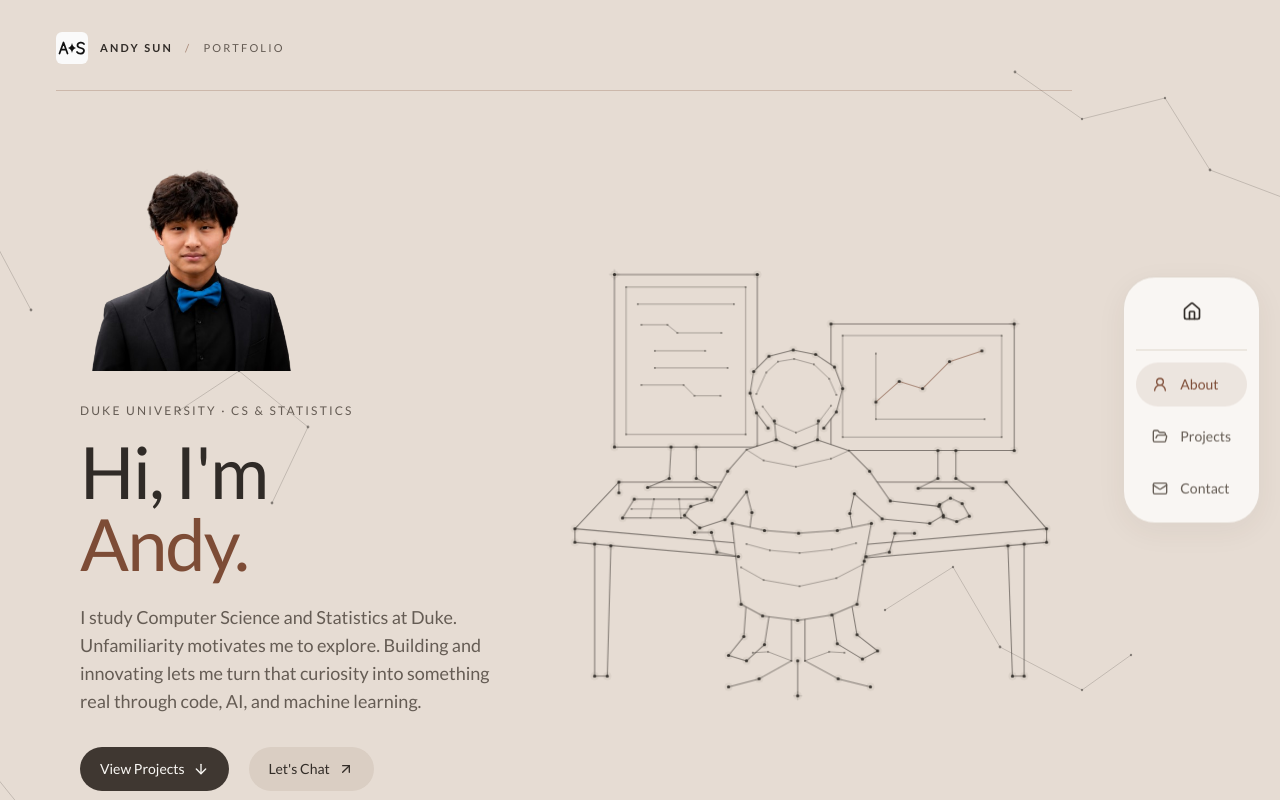
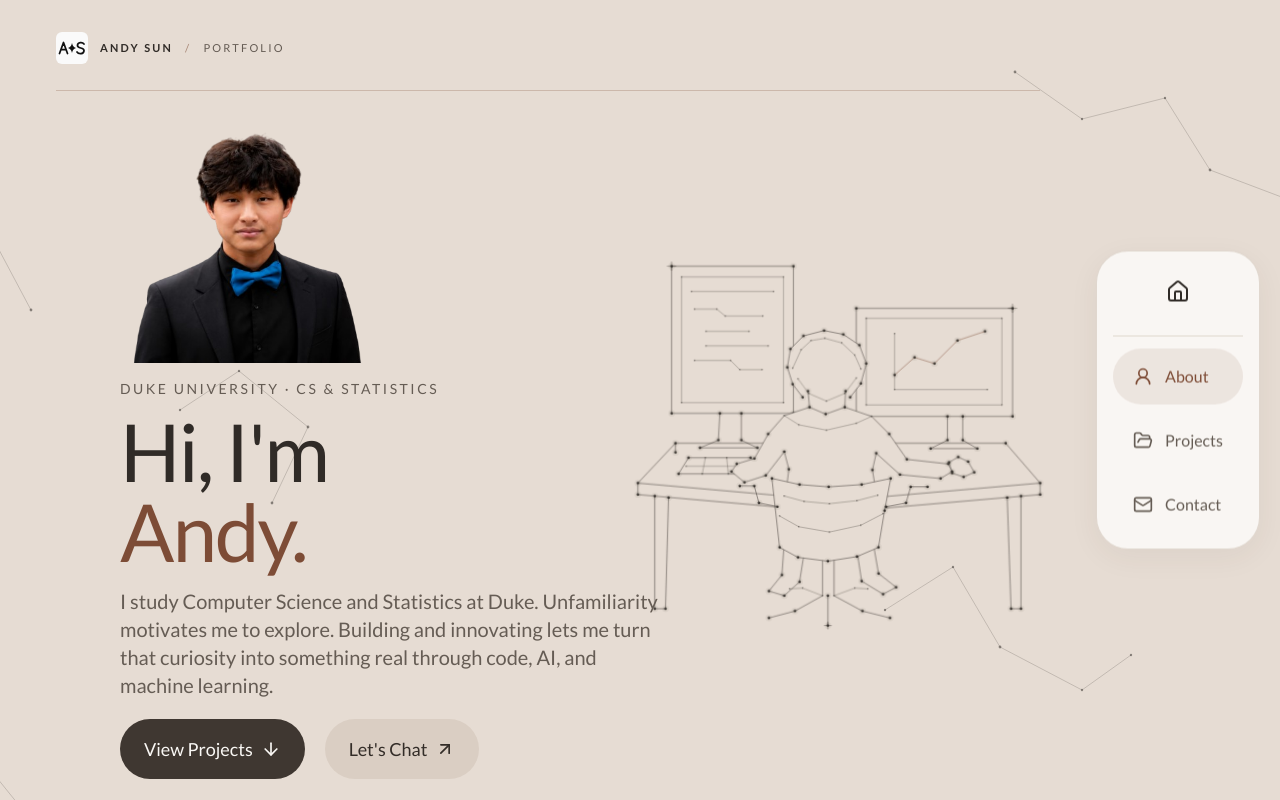
Before and after one commit to awsun124/PersonalPortfolio, a React (Vite) app: page / in a window 1280 px wide. Shown: the top 800 px of the page. Built offline with nearby package versions, Linux system fonts and the light colour scheme.

Commit message:
Adjust portfolio layout and constellation animation

```diff
--- a/src/components/Navbar.tsx
+++ b/src/components/Navbar.tsx
@@ -45,18 +45,18 @@ const Navbar = () => {
         if (location.pathname === "/") document.getElementById(id)?.scrollIntoView({ behavior: "auto" });
       }}
       aria-current={activeSection === id ? "location" : undefined}
-      className={`flex items-center gap-3 rounded-full px-4 py-3 text-sm transition-colors ${activeSection === id ? "bg-accent/10 text-accent" : "text-muted-foreground hover:bg-muted hover:text-foreground"}`}
+      className={`flex items-center gap-3 rounded-full px-5 py-4 text-base transition-colors ${activeSection === id ? "bg-accent/10 text-accent" : "text-muted-foreground hover:bg-muted hover:text-foreground"}`}
     >
-      <Icon className="w-4 h-4" aria-hidden="true" />{label}
+      <Icon className="w-5 h-5" aria-hidden="true" />{label}
     </Link>
   ));
 
   return (
     <header className="sticky top-0 z-50 p-3 lg:fixed lg:top-1/2 lg:right-5 lg:-translate-y-1/2 lg:p-0">
-      <nav aria-label="Main navigation" className="pill-nav flex items-center justify-between px-5 py-3 lg:flex-col lg:rounded-[2rem] lg:p-3 lg:gap-4">
+      <nav aria-label="Main navigation" className="pill-nav flex items-center justify-between px-5 py-3 lg:flex-col lg:rounded-[2rem] lg:p-4 lg:gap-5">
         <Link to="/#home" aria-label="Andy Sun, home" onClick={() => { setIsMenuOpen(false); if (location.pathname === "/") window.scrollTo({ top: 0, behavior: "auto" }); }} className="font-serif font-bold lg:py-3">
           <span className="lg:hidden">Andy Sun</span>
-          <House className="hidden lg:block w-5 h-5" />
+          <House className="hidden lg:block w-6 h-6" />
         </Link>
         <div className="hidden lg:flex flex-col gap-2 border-t border-border/60 pt-3">{links}</div>
         <button type="button" className="lg:hidden p-2" aria-label={isMenuOpen ? "Close menu" : "Open menu"} aria-expanded={isMenuOpen} aria-controls="mobile-navigation" onClick={() => setIsMenuOpen(!isMenuOpen)}>
--- a/src/components/home/ComputerConstellation.tsx
+++ b/src/components/home/ComputerConstellation.tsx
@@ -86,8 +86,8 @@ const ComputerConstellation = () => {
   ];
 
   return (
-    <div className="computer-constellation w-full max-w-2xl mx-auto" aria-hidden="true">
-      <svg viewBox="0 0 640 600" fill="none" className="w-full h-auto">
+    <div className="computer-constellation w-full max-w-2xl mx-auto lg:-translate-x-8 lg:scale-110" aria-hidden="true">
+      <svg viewBox="40 65 560 500" fill="none" className="w-full h-auto">
         <defs>
           <mask id={`${maskId}-workspace`} maskUnits="userSpaceOnUse" x="0" y="0" width="640" height="600">
             <rect width="640" height="600" fill="white" />
@@ -116,13 +116,13 @@ const ComputerConstellation = () => {
                   strokeLinejoin="round"
                   pathLength="1"
                   className="constellation-line"
-                  style={{ "--delay": `${0.7 + (index % 11) * 0.16}s` } as CSSProperties}
+                  style={{ "--delay": `${0.35 + (index % 11) * 0.1}s` } as CSSProperties}
                 />
               ))}
               {stars.map(({ point, detail }, index) => {
                 const [x, y] = point.split(",").map(Number);
                 return (
-                  <g key={point} className="constellation-star" style={{ "--delay": `${(index % 13) * 0.1}s` } as CSSProperties}>
+                  <g key={point} className="constellation-star" style={{ "--delay": `${(index % 13) * 0.06}s` } as CSSProperties}>
                     {!detail && <circle cx={x} cy={y} r="4.5" fill="currentColor" opacity="0.06" />}
                     <circle cx={x} cy={y} r={detail ? 1 : 1.8} fill="currentColor" opacity={detail ? 0.55 : 0.9} />
                   </g>
--- a/src/components/home/Hero.tsx
+++ b/src/components/home/Hero.tsx
@@ -3,29 +3,29 @@ import { ArrowDown, ArrowUpRight } from "lucide-react";
 import ComputerConstellation from "@/components/home/ComputerConstellation";
 
 const Hero = () => (
-  <section id="home" className="grid lg:grid-cols-[minmax(0,0.85fr)_minmax(0,1.15fr)] items-center gap-8 lg:gap-4 min-h-[75svh] py-6 lg:translate-x-6">
-    <div className="relative z-10 py-6">
+  <section id="home" className="grid lg:grid-cols-[minmax(0,1.25fr)_minmax(0,0.9fr)] items-center gap-8 lg:gap-3 pt-2 pb-6 lg:pl-6 xl:pl-10 lg:translate-x-6">
+    <div className="relative z-10">
       <img
         src={profileImg}
         alt="Andy Sun"
         width={612}
         height={408}
         fetchPriority="high"
-        className="w-48 h-48 sm:w-56 sm:h-56 object-cover mb-8"
+        className="w-52 h-52 sm:w-64 sm:h-64 object-cover mb-4"
       />
-      <p className="text-xs uppercase tracking-[0.18em] text-muted-foreground mb-4">Duke University · CS & Statistics</p>
-      <h1 className="text-5xl sm:text-6xl xl:text-7xl leading-[1.08] mb-6">
+      <p className="text-sm uppercase tracking-[0.18em] text-muted-foreground mb-3">Duke University · CS & Statistics</p>
+      <h1 className="text-6xl sm:text-7xl xl:text-[5rem] leading-[1.08] mb-4">
         Hi, I'm<br /> <span className="text-accent">Andy.</span>
       </h1>
-      <p className="text-muted-foreground text-base sm:text-lg leading-relaxed max-w-md">
+      <p className="text-muted-foreground text-lg sm:text-xl leading-relaxed max-w-xl">
         I study Computer Science and Statistics at Duke. Unfamiliarity motivates me to explore. Building and innovating lets me turn that curiosity into something real through code, AI, and machine learning.
       </p>
-      <div className="flex flex-wrap items-center gap-5 mt-8">
-        <a href="#projects" className="inline-flex items-center gap-2 rounded-full bg-primary text-primary-foreground px-5 py-3 text-sm font-medium hover:bg-primary/90 transition-colors">
-          View Projects <ArrowDown className="w-4 h-4" />
+      <div className="flex flex-wrap items-center gap-5 mt-5">
+        <a href="#projects" className="inline-flex items-center gap-2 rounded-full bg-primary text-primary-foreground px-6 py-4 text-base sm:text-lg font-medium hover:bg-primary/90 transition-colors">
+          View Projects <ArrowDown className="w-5 h-5" />
         </a>
-        <a href="#contact" className="inline-flex items-center gap-2 rounded-full bg-secondary text-secondary-foreground px-5 py-3 text-sm font-medium hover:bg-border transition-colors">
-          Let's Chat <ArrowUpRight className="w-4 h-4" />
+        <a href="#contact" className="inline-flex items-center gap-2 rounded-full bg-secondary text-secondary-foreground px-6 py-4 text-base sm:text-lg font-medium hover:bg-border transition-colors">
+          Let's Chat <ArrowUpRight className="w-5 h-5" />
         </a>
       </div>
     </div>
--- a/src/index.css
+++ b/src/index.css
@@ -182,7 +182,7 @@
 @media (min-width: 1024px) {
   .space-background,
   .project-background {
-    padding-right: 11rem;
+    padding-right: 13rem;
     padding-left: 1.5rem;
   }
 }
@@ -192,16 +192,16 @@
 }
 
 .constellation-star {
-  animation: fadeIn 1.8s ease-out var(--delay) both;
+  animation: fadeIn 1.2s ease-out var(--delay) both;
 }
 
 .constellation-line {
   stroke-dasharray: 1;
-  animation: connectStars 2.4s ease-in-out var(--delay) both;
+  animation: connectStars 1.6s ease-in-out var(--delay) both;
 }
 
 .constellation-glimmer {
-  animation: twinkle 5s ease-in-out 5s infinite both;
+  animation: twinkle 5s ease-in-out 3s infinite both;
 }
 
 @keyframes connectStars {
--- a/src/pages/HomePage.tsx
+++ b/src/pages/HomePage.tsx
@@ -7,7 +7,7 @@ import ProjectsSection from "@/components/home/ProjectsSection";
 const HomePage = () => (
   <div className="space-background min-h-screen">
     <Navbar />
-    <main className="relative z-10 max-w-7xl mx-auto px-4 sm:px-6 lg:px-8 py-8">
+    <main className="relative z-10 max-w-[96rem] mx-auto px-4 sm:px-6 lg:px-8 py-8">
       <div className="border-b border-accent/25 pb-5 mb-2">
         <a href="#home" className="inline-flex items-center gap-3 text-[11px] tracking-[0.2em] uppercase text-muted-foreground">
           <img src="/favicon.svg" alt="" width={32} height={32} className="h-8 w-8 shrink-0" />
```
